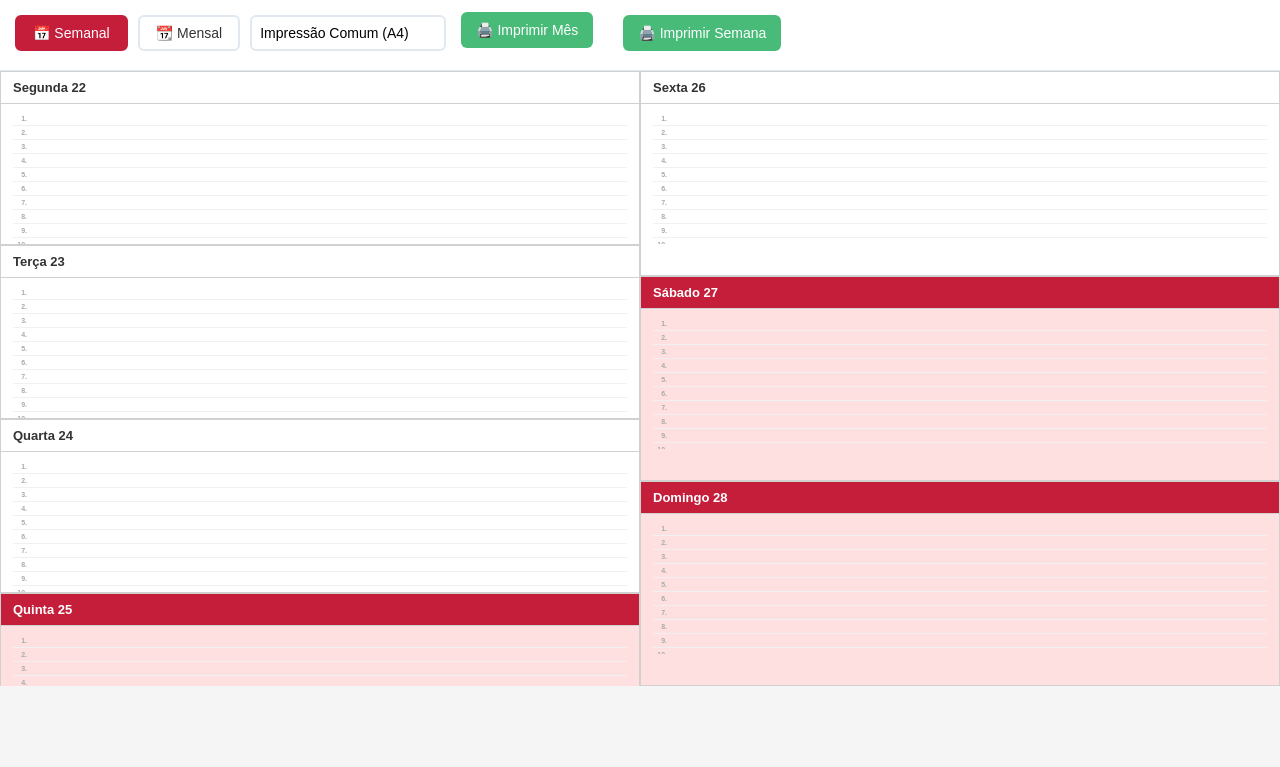
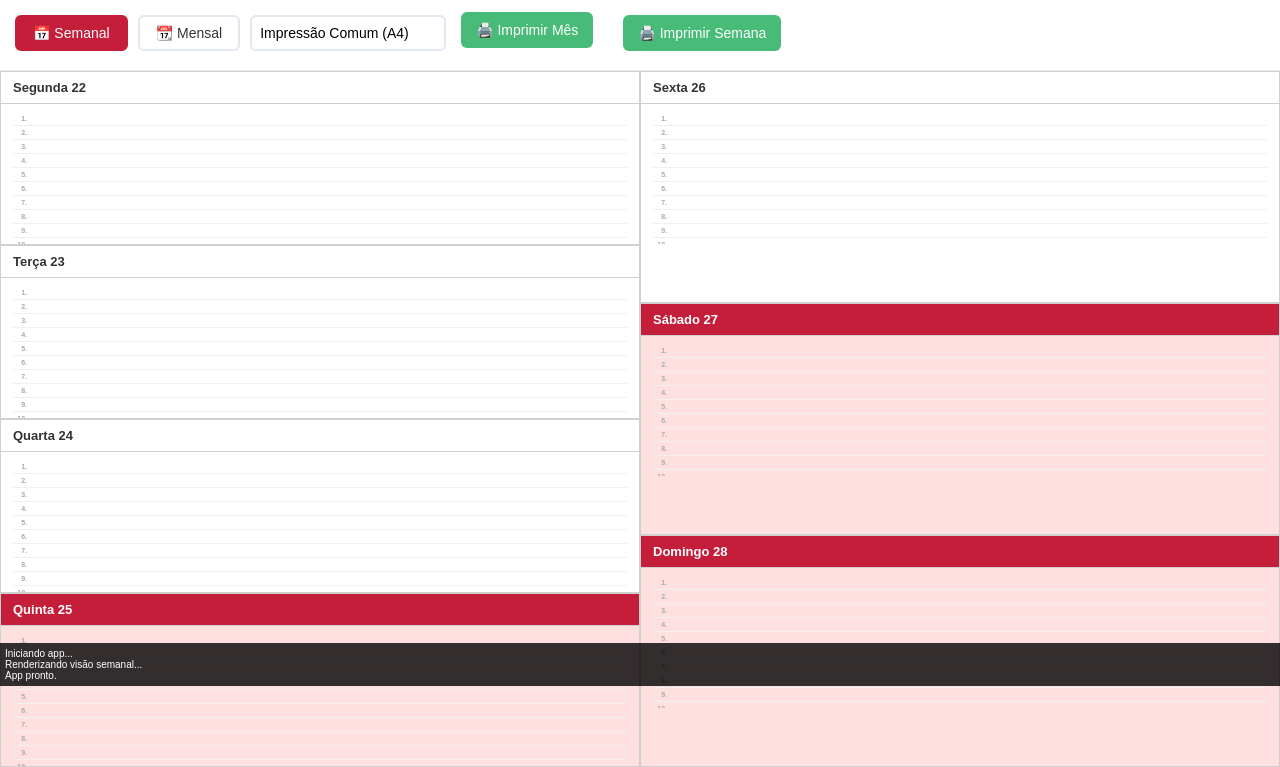
Before and after one commit to rivaldodesouda-tech/agenda, a website: page index.html in a window 1280 px wide. Shown: the part 114-881 px from the top of the page. Before the commit the page ends 800 px from the top, so only its background shows below. Drawn offline with Linux system fonts and the light colour scheme.

Commit message:
Correção Crítica: Layout simplificado para iPad e logs de depuração

```diff
--- a/app.js
+++ b/app.js
@@ -25,17 +25,43 @@ var appState = {
     savedSelection: null
 };
 
+// ========== DEBUG LOG ==========
+function logToScreen(msg) {
+    var log = document.getElementById('debug-log');
+    if (log) {
+        log.style.display = 'block';
+        log.innerHTML += '<div>' + msg + '</div>';
+    }
+    console.log(msg);
+}
+
+window.onerror = function(msg, url, line) {
+    logToScreen('ERRO: ' + msg + ' em ' + line);
+    return false;
+};
+
 // ========== INICIALIZAÇÃO ==========
 document.addEventListener('DOMContentLoaded', function() {
+    try {
+        logToScreen('Iniciando app...');
         loadDataFromStorage();
         initializeEventListeners();
 
         // Pequeno atraso para garantir que o DOM esteja pronto no iOS
         setTimeout(function() {
+            try {
+                logToScreen('Renderizando visão semanal...');
                 renderWeekView();
                 renderColorPalette();
                 setupGestureHandling();
-    }, 100);
+                logToScreen('App pronto.');
+            } catch (e) {
+                logToScreen('Erro na renderização: ' + e.message);
+            }
+        }, 300);
+    } catch (e) {
+        logToScreen('Erro na inicialização: ' + e.message);
+    }
 });
 
 // ========== ARMAZENAMENTO LOCAL ==========
--- a/index.html
+++ b/index.html
@@ -14,6 +14,7 @@
     <link rel="stylesheet" href="styles.css">
 </head>
 <body>
+    <div id="debug-log" style="display:none; position:fixed; bottom:0; left:0; width:100%; background:rgba(0,0,0,0.8); color:white; font-size:10px; z-index:9999; max-height:100px; overflow:auto; padding:5px;"></div>
     <div id="app">
         <!-- Visão Principal (Semanal/Mensal) -->
         <div id="mainView" class="main-view">
--- a/styles.css
+++ b/styles.css
@@ -20,45 +20,23 @@ html, body {
 
 body {
     overflow-x: hidden;
-    position: fixed;
     width: 100%;
-    height: 100vh;
-    height: 100dvh;
+    min-height: 100vh;
+    background-color: #f5f5f5;
 }
 
 /* ========== LAYOUT GERAL ========== */
 #app {
     width: 100%;
-    height: 100%;
-    display: -webkit-box;
-    display: -webkit-flex;
-    display: flex;
-    -webkit-box-orient: vertical;
-    -webkit-box-direction: normal;
-    -webkit-flex-direction: column;
-    flex-direction: column;
-    /* Ajuste para Dynamic Island (iPhone 17) */
+    display: block; /* Mudar de flex para block para evitar problemas de altura */
     padding-top: max(44px, env(safe-area-inset-top));
     padding-bottom: env(safe-area-inset-bottom);
-    padding-left: env(safe-area-inset-left);
-    padding-right: env(safe-area-inset-right);
 }
 
 .main-view {
-    -webkit-box-flex: 1;
-    -webkit-flex: 1;
-    flex: 1;
-    display: -webkit-box;
-    display: -webkit-flex;
-    display: flex;
-    -webkit-box-orient: vertical;
-    -webkit-box-direction: normal;
-    -webkit-flex-direction: column;
-    flex-direction: column;
+    width: 100%;
+    display: block;
     padding: 0;
-    overflow: hidden;
-    width: 100%;
-    height: 100%;
 }
 
 /* ========== HEADER ========== */
@@ -169,34 +147,18 @@ body {
 
 /* ========== VISÃO SEMANAL (GRID) ========== */
 .week-view-container {
-    -webkit-box-flex: 1;
-    -webkit-flex: 1;
-    flex: 1;
-    display: -webkit-box;
-    display: -webkit-flex;
-    display: flex;
-    -webkit-box-orient: vertical;
-    -webkit-box-direction: normal;
-    -webkit-flex-direction: column;
-    flex-direction: column;
-    overflow: hidden;
-    position: relative;
+    width: 100%;
+    display: block;
+    min-height: 500px;
 }
 
 .week-grid {
-    -webkit-box-flex: 1;
-    -webkit-flex: 1;
-    flex: 1;
     display: -webkit-box !important;
     display: -webkit-flex !important;
     display: flex !important;
-    -webkit-flex-wrap: nowrap !important;
-    flex-wrap: nowrap !important;
-    padding: 0;
-    overflow-y: auto;
-    -webkit-overflow-scrolling: touch;
+    width: 100%;
     background: white;
-    min-height: 200px; /* Garantir altura mínima */
+    min-height: 600px;
 }
 
 .week-column {
```
Lines whose indentation alone changed are shown as unchanged.
